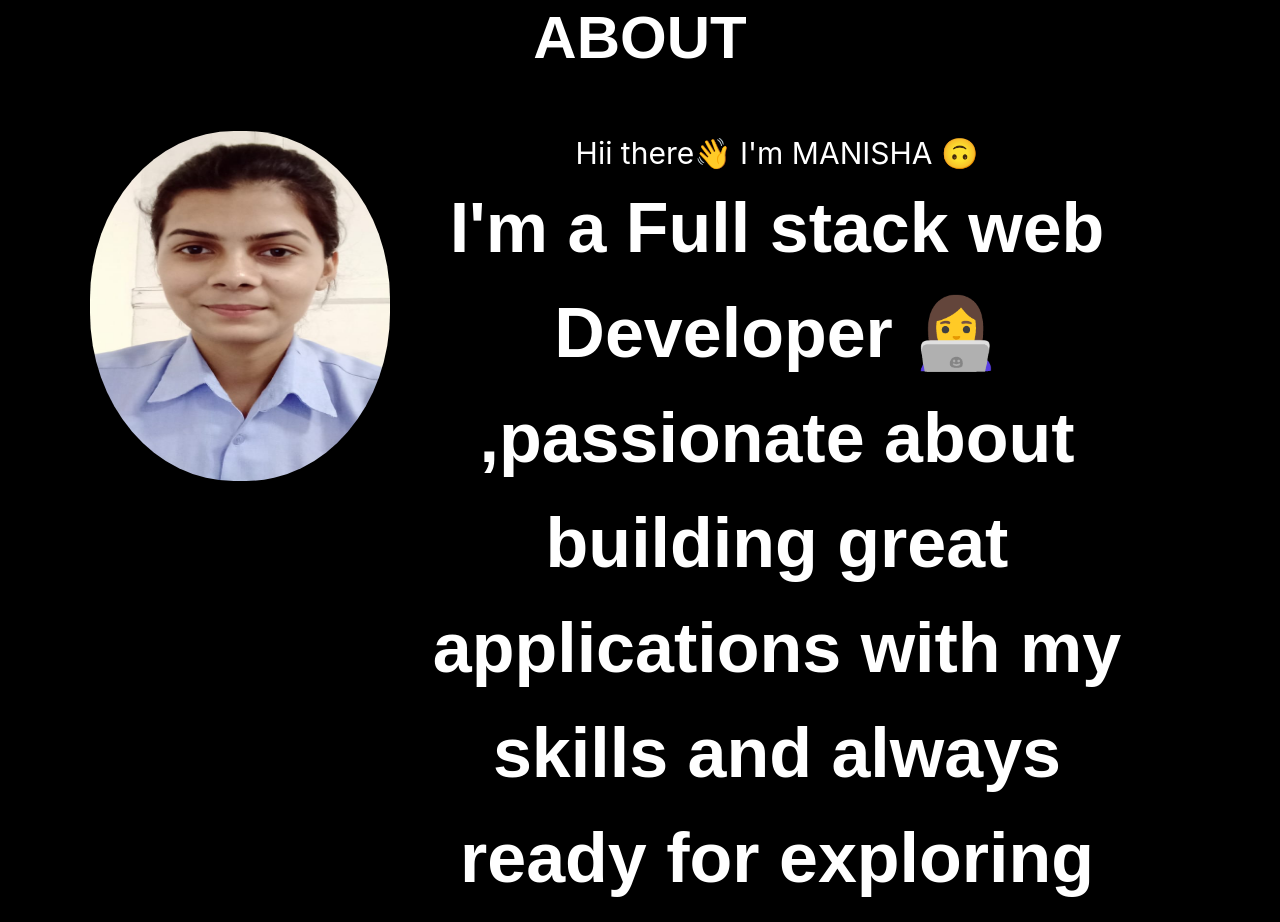
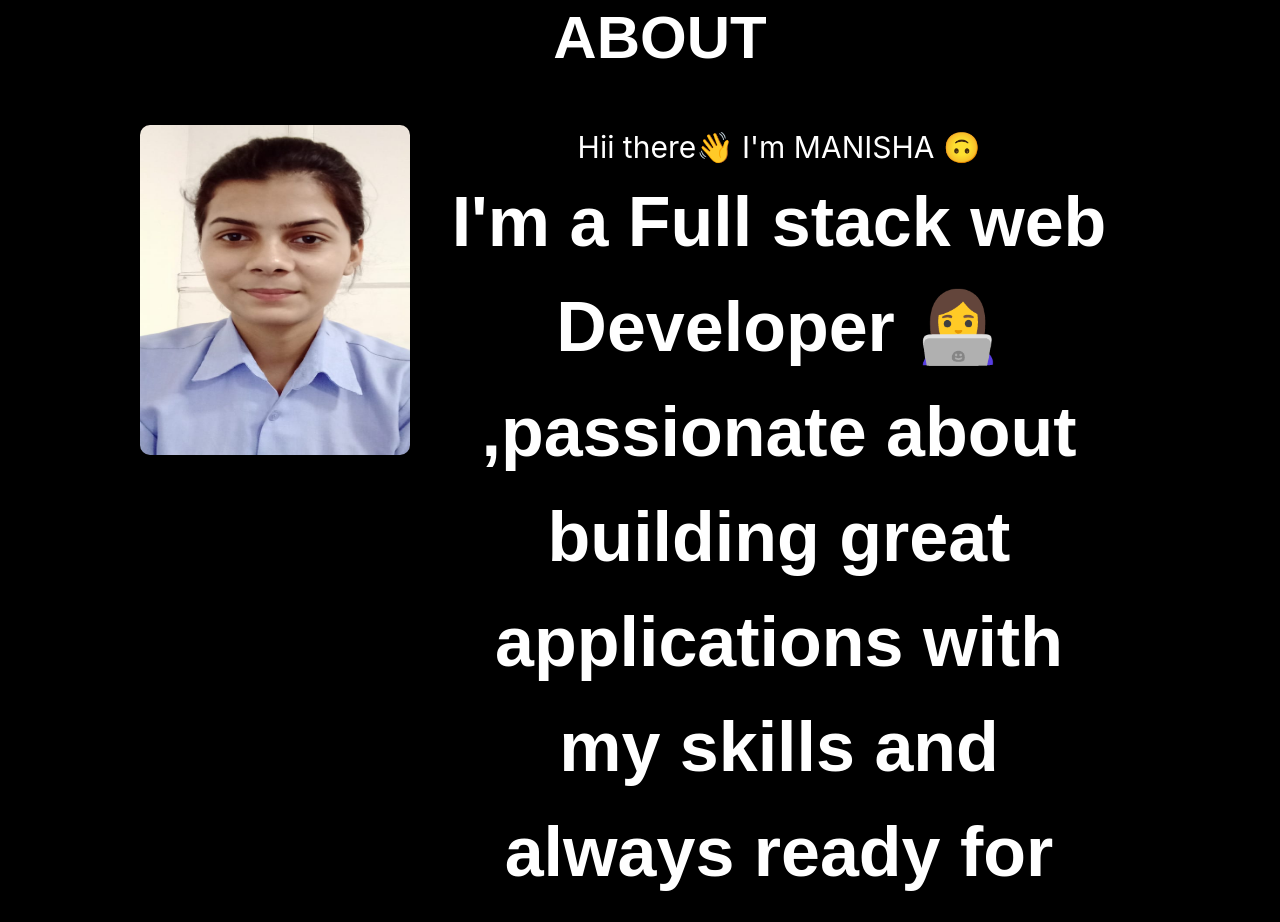
Before and after one commit to soroutmanisha2606/myportfolio, a React (Create React App) app: page / in a window 1280 px wide. Shown: the part 1800-2722 px from the top of the page. Built offline with nearby package versions, Linux system fonts and the light colour scheme.

Commit message:
adding some changes

```diff
--- a/src/Allstyles/About.css
+++ b/src/Allstyles/About.css
@@ -10,6 +10,13 @@
     margin-left: 90px;
 
 }
+#about{
+    margin: auto;
+    margin-left: 50px;
+    margin-right: 10px;
+    /* //margin-left: 1000px;
+    border: 2px solid white; */
+}
 .span{
     font-size: 60px;
     font-weight: bolder;
@@ -20,9 +27,10 @@
     border:"2px solid white"
 }
 .my_img{
-    width: 300px;
-    height: 350px;
-    border-radius: 48%;
+    width: 270px;
+
+    height: 330px;
+    border-radius: 10px;
 
 }
  /* responsive */
--- a/src/Components/Contact.jsx
+++ b/src/Components/Contact.jsx
@@ -21,11 +21,11 @@ export const Contact = () => {
       <div className='contact_boxes'>  <div><SiGmail/></div>
         <div>soroutmanisha12gmail.com</div></div>
       <div className='contact_boxes'>
-       <a href='https://www.linkedin.com/in/manisha-sorout-b965231b5/'><div><BsLinkedin/></div></a>
+       <a href='https://www.linkedin.com/in/manisha-sorout-b965231b5/' target="_blank"><div><BsLinkedin/></div></a>
         <div>manisha-sorout-b965231b5</div>
       </div>
       <div className='contact_boxes'>
-       <a href='https://github.com/soroutmanisha2606'><div><AiFillGithub/></div></a>
+       <a href='https://github.com/soroutmanisha2606' target="_blank"><div><AiFillGithub/></div></a>
         <div>soroutmanisha2606</div>
       </div>
       <div className='contact_boxes'></div>
```
